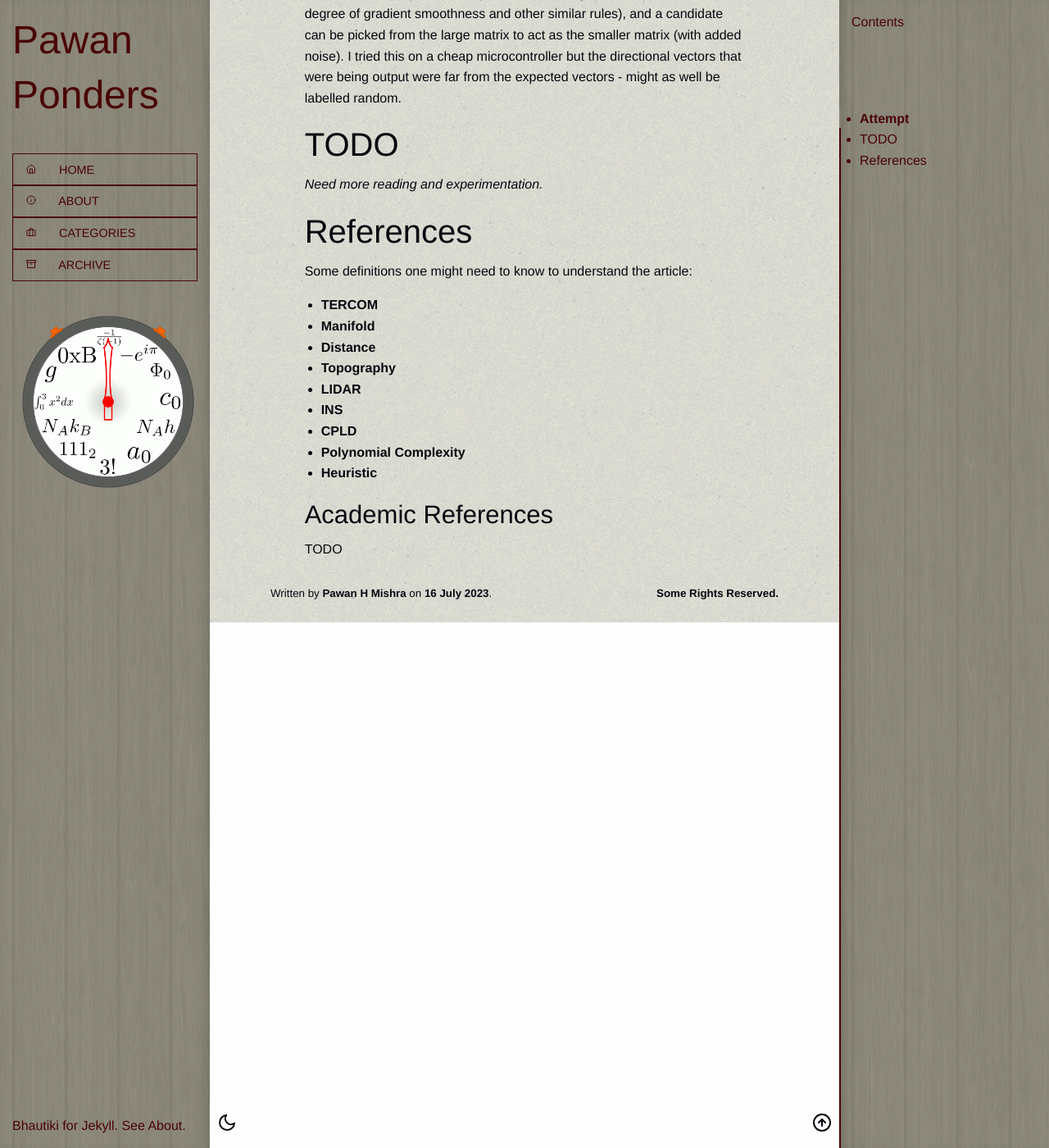
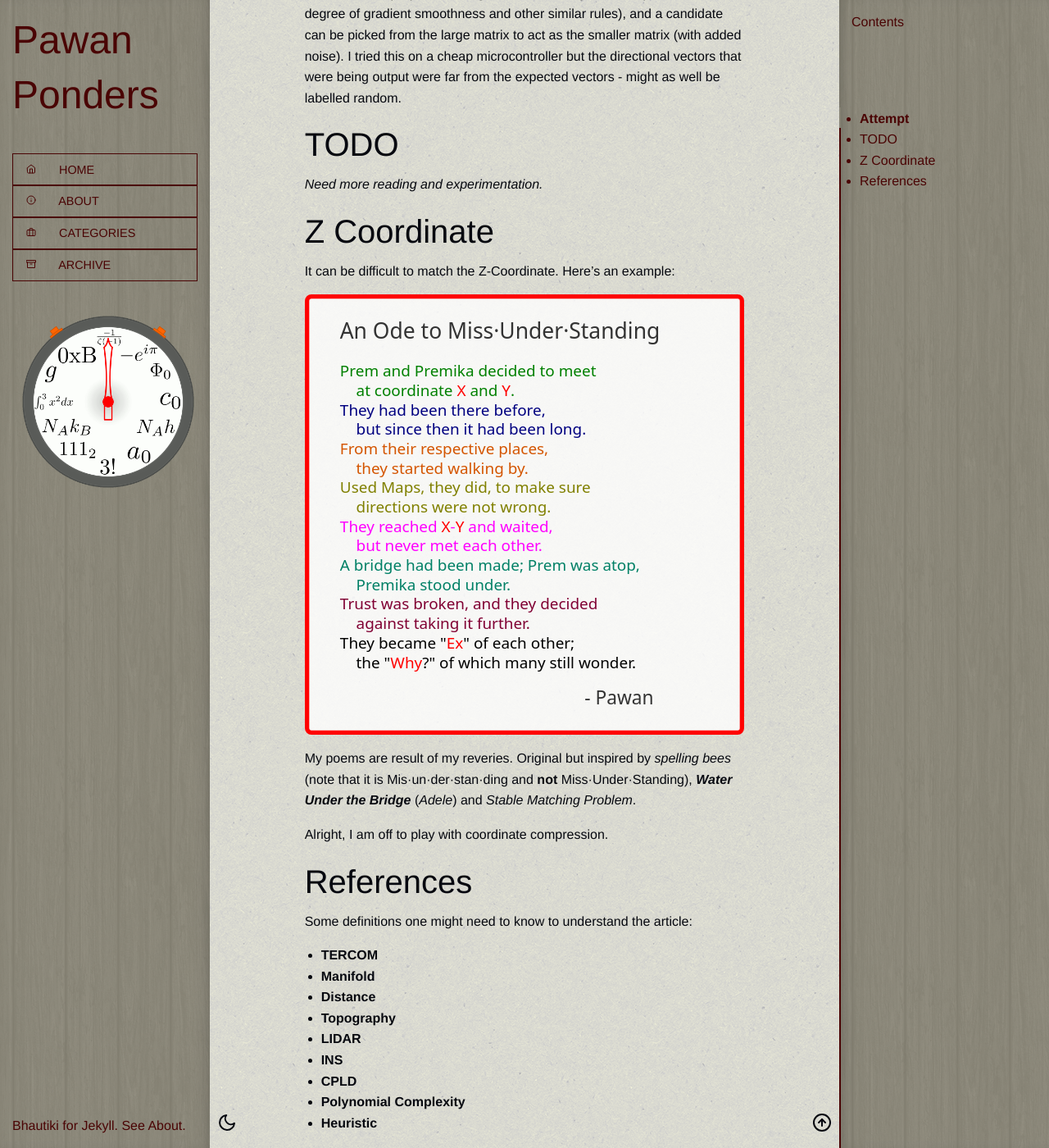
Before and after one commit to pawanmsr/pawanmsr.github.io, a Jekyll site: the page built from _posts/2023-07-16-matrix-matching.markdown, in a window 1280 px wide and 1400 px high, scrolled down 680 px. Shown: the whole window at 82% size. Built offline with Jekyll 4.4.1, drawn with Linux system fonts in a browser that asks for light colours; some of the changed text lies outside the part shown.

Commit message:
Poem (#27)

```diff
--- a/_posts/2023-07-16-matrix-matching.markdown
+++ b/_posts/2023-07-16-matrix-matching.markdown
@@ -16,6 +17,16 @@ I have been trying to add heuristic layers to matrix matching program for a micr
 ## TODO
 
 *Need more reading and experimentation.*
+
+## Z Coordinate
+
+It can be difficult to match the Z-Coordinate. Here's an example:
+
+![An Ode to Misunderstanding](/assets/img/posts/aotm.svg)
+
+My poems are result of my reveries. Original but inspired by *spelling bees* (note that it is Mis·un·der·stan·ding and **not** Miss·Under·Standing), ***Water Under the Bridge*** (*Adele*) and *Stable Matching Problem*.
+
+Alright, I am off to play with coordinate compression.
 
 ## References
 
```
Also changed, not shown: other parts of _posts/2023-07-16-matrix-matching.markdown (+1 -0 lines), assets/img/posts/aotm.svg (added).
